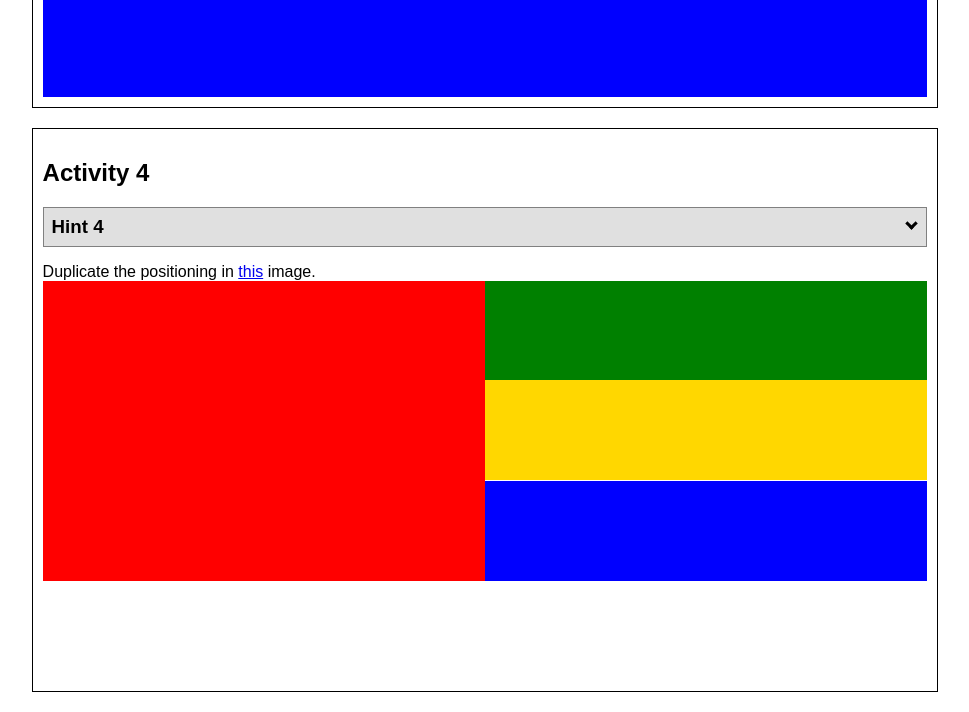
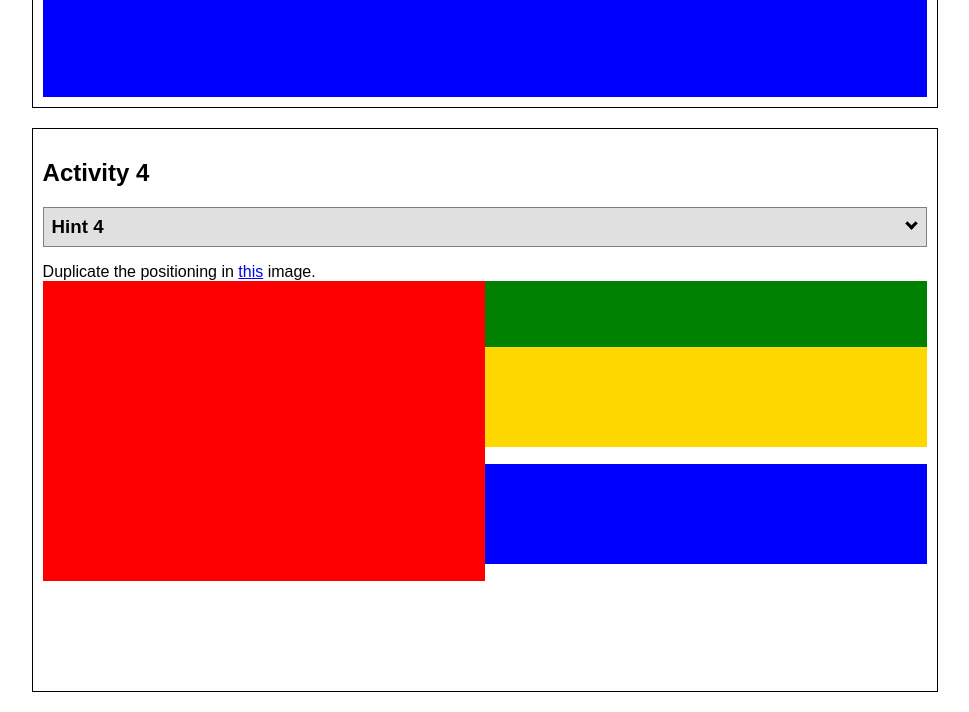
Before and after one commit to jbenrowland/jbenrowland.github.io, a plain HTML site: page positioning/positioning.html in a window 1280 px wide. Shown: the part 1788-2500 px from the top of the page, without its empty margins (155-1124 px from the left). Drawn offline with Linux system fonts and the light colour scheme.

Commit message:
updated positioning

```diff
--- a/positioning/positionstyles.css
+++ b/positioning/positionstyles.css
@@ -98,7 +98,7 @@
   height: 400px;
   display: grid;
   grid-template-columns: 1fr 1fr;
-  grid-row: 1fr 1fr 1fr;
+  grid-template-rows: 1fr 1fr 1fr;
   justify-items: center;
 }
 .red4 {
```
